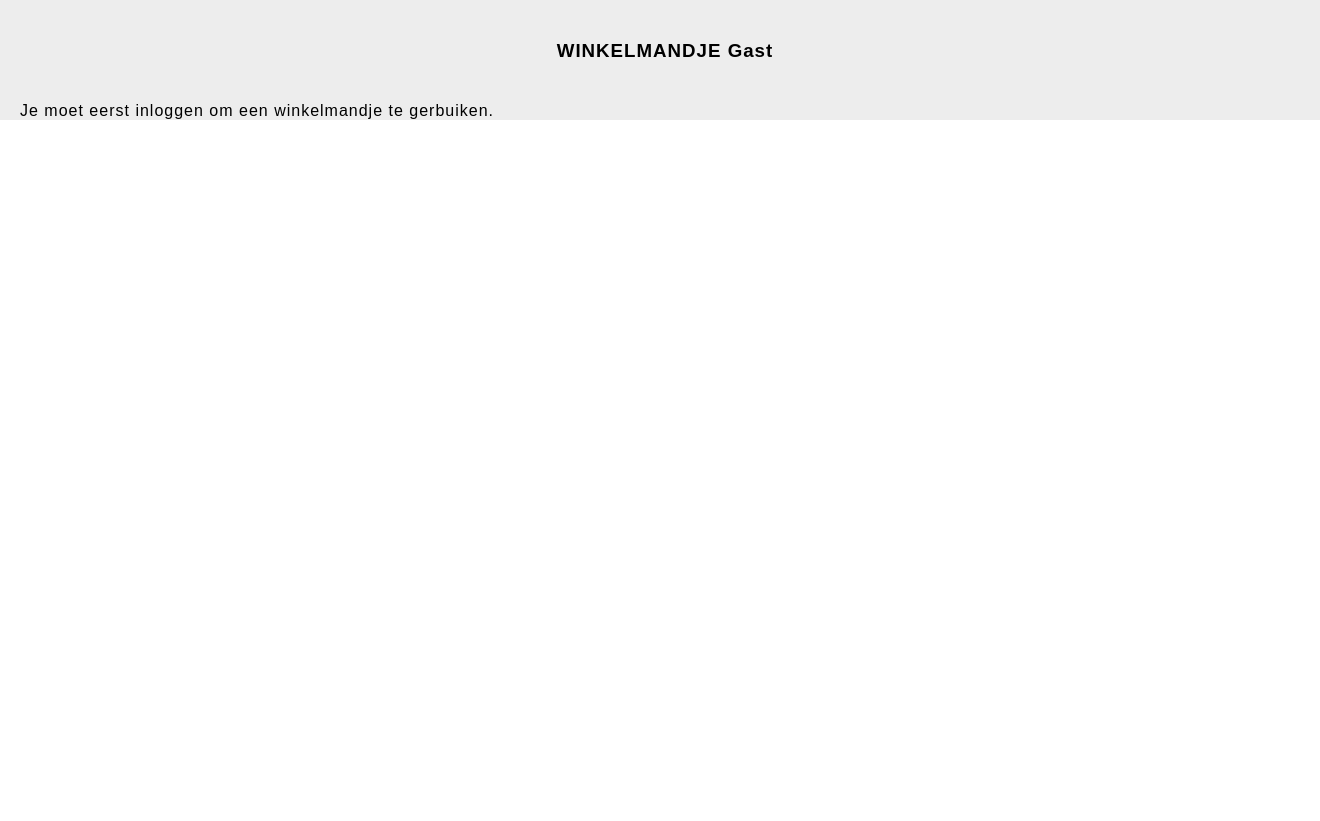
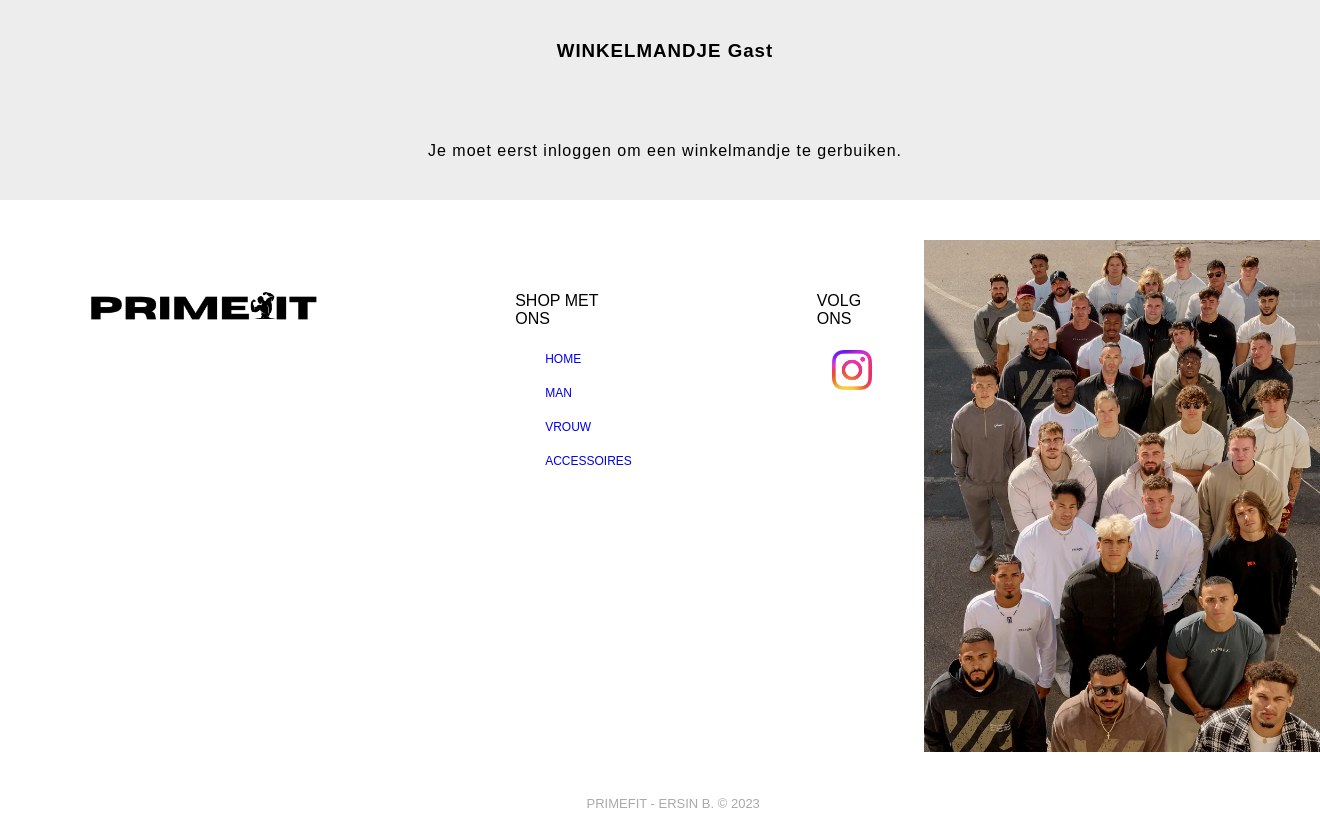
Before and after one commit to ErSINN999/Eindwerk-2024-ErsinB, a PHP site: page /winkelmandje.php in a window 1320 px wide. Shown: the part 103-924 px from the top of the page. Before the commit the page ends 223 px from the top, so only its background shows below. Run offline with PHP 8.4, Linux system fonts and the light colour scheme.

Commit message:
eindwerk

```diff
--- a/Accessoires.php
+++ b/Accessoires.php
@@ -4,7 +4,7 @@
 <head>
     <meta charset="UTF-8">
     <meta name="viewport" content="width=device-width, initial-scale=1.0">
-    <link rel="stylesheet" href="style.css">
+    <link rel="stylesheet" href="style.css?v=<?php echo time(); ?>">
     <link rel="shortcut icon" href="Fotos/PRIMEFIT.png" type="image/x-icon">
     <link rel="stylesheet" href="https://cdnjs.cloudflare.com/ajax/libs/font-awesome/4.7.0/css/font-awesome.min.css">
     <title>PrimeFit</title>
@@ -42,7 +42,7 @@
                             </div>
 
                                 <p class="brand-name"><?php print $row['Productnaam'];?></p>
-                                <p class="prijs">€<?php print $row['Prijs'];?></p>
+                                <p class="prijs">€<?php print $row['Prijs'];?>.00</p>
 
 
                                 <div class="kleur-box">
@@ -57,5 +57,6 @@
         </div>
     </div>
 </div>
+<?php include 'footer.php';?>
 </body>
 </html>
--- /dev/null
+++ b/Footer.php
@@ -0,0 +1,32 @@
+<footer>
+        <div id="footer-container">
+            <div id="footer-elementen">
+                <div id="positie-logo-footer">
+                    <img id="footer-logo" src="Fotos/PRIMEFIT(wit).png" alt="">
+                </div>
+
+                <div id="positie-paginas">
+
+                    <ul id="footer-ul">
+                        <p id="titel-footer">Shop met ons</p>
+                        <a href="index.php"><li>Home</li></a>
+                        <a href="Man.php"><li>Man</li></a>
+                        <a href="Vrouw.php"><li>Vrouw</li></a>
+                        <a href="Accessoires.php"><li>Accessoires</li></a>
+                    </ul>
+                </div>
+
+                <div id="sociaal">
+                    <p id="titel-footer">Volg ons</p>
+                    <a href="https://www.instagram.com/officiallyersin/"><img id="social-instagram" src="Fotos/instagram.png"></i></a> <!--INSTA ERSIN-->
+                </div>
+
+                <div id="footer-foto">
+                    <img class="footer-foto" src="fotos/team.png" alt="">
+                </div>
+            </div>
+            <p id="copywrite">PRIMEFIT - ERSIN B. © 2023</p>
+            <i class="bi bi-instagram"></i>
+
+        </div>
+    </footer>
--- a/Man.php
+++ b/Man.php
@@ -4,7 +4,7 @@
 <head>
     <meta charset="UTF-8">
     <meta name="viewport" content="width=device-width, initial-scale=1.0">
-    <link rel="stylesheet" href="style.css">
+    <link rel="stylesheet" href="style.css?v=<?php echo time(); ?>">
     <link rel="shortcut icon" href="Fotos/PRIMEFIT.png" type="image/x-icon">
     <link rel="stylesheet" href="https://cdnjs.cloudflare.com/ajax/libs/font-awesome/4.7.0/css/font-awesome.min.css">
     <title>PrimeFit</title>
@@ -55,5 +55,7 @@
         </div>
     </div>
 </div>
+
+<?php include 'footer.php';?>
 </body>
 </html>
--- a/Vrouw.php
+++ b/Vrouw.php
@@ -4,7 +4,7 @@
 <head>
     <meta charset="UTF-8">
     <meta name="viewport" content="width=device-width, initial-scale=1.0">
-    <link rel="stylesheet" href="style.css">
+    <link rel="stylesheet" href="style.css?v=<?php echo time(); ?>">
     <link rel="shortcut icon" href="Fotos/PRIMEFIT.png" type="image/x-icon">
     <link rel="stylesheet" href="https://cdnjs.cloudflare.com/ajax/libs/font-awesome/4.7.0/css/font-awesome.min.css">
     <title>PrimeFit</title>
@@ -55,5 +55,7 @@
         </div>
     </div>
 </div>
+
+<?php include 'footer.php';?>
 </body>
 </html>
--- a/add.php
+++ b/add.php
@@ -1,15 +1,15 @@
 <?php
     include 'connection.php';
 
-    $Productnaam = $_POST['Productnaam'];
+    $product = $_POST['Productnaam'];
     $kleur = $_POST['kleur'];
-    $kleur = $_POST['kleur2'];
+
     $prijs = $_POST['prijs'];
     $afbeelding = $_POST['afbeelding'];
     $afbeelding = $_POST['afbeelding2'];
 
 
-    $sql = "INSERT INTO primefit . tblproducten (`ProductID`, `Productnaam`, `prijs`, `kleur`, `afbeelding` , `afbeelding2`) VALUES (NULL, '$Productnaam', '$prijs', '$kleur', '$afbeelding' '$afbeelding2')";
+    $sql = "INSERT INTO primefit . tblproducten (`ProductID`, `Productnaam`, `prijs`, `kleur`, `afbeelding` , `afbeelding2`) VALUES (NULL, '$product', '$prijs', '$kleur', '$afbeelding', '$afbeelding2')";
 
 
     if ($conn->query($sql) === TRUE) {
--- a/style.css
+++ b/style.css
@@ -100,8 +100,12 @@
 {
     text-decoration: none;
     color: black;
+
 }
-
+ul li a
+{
+    text-decoration: none;
+}
 div#nav-links ul li
 {
     padding-left: 25px;
@@ -650,12 +654,14 @@
 
 }
 
+#footer-elementen
+{
+    display: flex;
+    width: 100%;
+    margin-top: 3%;
+}
 
-#positie-logo-footer
-{
-    padding-top: 9%;
-    padding-left: 41%;
-}
+
 
 #footer-logo
 {
@@ -664,8 +670,9 @@
 
 #footer-ul
 {
-    display: flex;
+
     list-style-type: none;
+
 
 }
 
@@ -673,41 +680,68 @@
 {
     padding-left: 30px;
     text-transform: uppercase;
+    margin-top: 20px;
 }
 
-#footer-ul ul li a
+#footer-ul a li
 {
     text-decoration: none;
+    font-size: 12px;
 }
+
+#positie-logo-footer
+{
+   padding: 4%;
+   width: 30%;
+}
+
 #positie-paginas
 {
-    padding-left: 36%;
-    padding-top: 3%;
+    display: inline-block;
+    padding: 4%;
+    width: 30%;
+    padding-left: 6%;
+}
+#sociaal
+{
+
+   text-transform: uppercase;
+   padding: 4%;
+   padding-left: 10%;
+   width: 30%;
 }
 
 #copywrite
 {
     padding-left: 2%;
-    padding-top: 5%;
-    margin-top:15px;
+
+    margin-top:20px;
     text-align:center;
     font-size:13px;
     color:#aaa;
-    margin-bottom:0;
+    padding-top: 20px;
+    padding-bottom: 10px;
 }
-#volg
+#titel-footer
 {
     padding-bottom: 3%;
+    text-transform: uppercase;
 }
-#sociaal
-{
-    padding-left: 48%;
-    padding-top: 3%;
-   text-transform: uppercase;
-}
+
 #social-instagram
 {
-    width: 25px;
+    width: 40px;
+    padding-top: 20px;
+    margin-left: 15px;
+}
+
+#footer-foto
+{
+    width: 40%;
+}
+.footer-foto
+{
+    width: 400px;
 }
 
 
--- a/winkelmandje.php
+++ b/winkelmandje.php
@@ -10,21 +10,17 @@
     <?php include "header.php"; ?>
     <div class="producten">
     <div id="container-winkelmandje">
+        <?php
+        if ($user != "Gast") {
+            if (isset($_GET["ProductID"])) {
+                $productID = $_GET['ProductID'];
+                $aantal = 1;
 
-
-        <?php
-        if ($user!="Gast") {
-
-            if (isset($_GET["ProductID"]))
-            {
-                $product = $_GET['ProductID'];
-                $aantal+=1;
-                print $klantID;
-
-                $sql = "INSERT INTO tblwinkelmandje (`ID`, `klantID`, `ProductID`, `aantal`) VALUES (NULL, '$klantID', '$product', '$aantal')";
+                $sql = "INSERT INTO tblwinkelmandje (`ID`, `klantID`, `ProductID`, `aantal`) VALUES (NULL, '$klantID', '$productID', '$aantal')";
                 if ($conn->query($sql) === TRUE) {
                     $melding = "Product is toegevoegd";
-                    header("location: winkelmandje.php?melding=$melding");
+                    header("Location: winkelmandje.php?melding=$melding");
+                    exit();
                 } else {
                     echo "Error: " . $sql . "<br>" . $conn->error;
                 }
@@ -36,64 +32,78 @@
 
         <div id="display-flex-winkel">
             <?php
-        if ($user!="Gast")
-         {
+            if ($user != "Gast") {
+                $sql = "SELECT * FROM tblwinkelmandje WHERE klantID='$klantID'";
+                $totaal = 0;  // Zorg ervoor dat $totaal wordt geïnitialiseerd
+                $result = $conn->query($sql);
 
+                while ($row = $result->fetch_assoc()) {
+                    $productID = $row['ProductID'];
 
-            $sql = "SELECT * FROM tblwinkelmandje WHERE klantID='$klantID'";
-            $totaal = 0;
-            $result = $conn->query($sql);
-            while ($row = $result->fetch_assoc())
-            {
-                $product = $row['ProductID'];
+                    // Ophalen van productdetails
+                    $sqlProduct = "SELECT * FROM tblproducten WHERE ProductID = '$productID'";
+                    $resultProduct = $conn->query($sqlProduct);
+                    $rowProduct = $resultProduct->fetch_assoc();
 
+                    if ($rowProduct) {
+                        $isMan = in_array($productID, range(1, 8));
+                        $isVrouw = in_array($productID, range(9, 12));
+                        $isAccessoires = ($productID == 13);
 
-
-                $sql2 = "SELECT * FROM tblproducten WHERE ProductID='$product'";
-                $result2 = $conn->query($sql2);
-                while ($row2 = $result2->fetch_assoc()) { ?>
+                        ?>
 
                         <div class="product-winkelmandje">
                             <p id="position-id"><?php echo "Product: " . $row['ProductID']; ?></p>
                             <div class="foto-container">
-                        <img id="kleed-winkel" alt="kleed" src="fotos/kleding/man/<?php echo $row2['afbeelding'];?>">
-                        <!-- <img id="kleed-winkel" alt="kleed" src="fotos/kleding/vrouw/<?php //echo $row2['afbeelding'];?>"> -->
+                                <?php
+                                if ($isMan) {
+                                    echo '<img id="kleed-winkel" alt="kleed" src="fotos/kleding/man/' . $rowProduct["afbeelding"] . '">';
+                                } elseif ($isVrouw) {
+                                    echo '<img id="kleed-winkel" alt="kleed" src="fotos/kleding/vrouw/' . $rowProduct["afbeelding"] . '">';
+                                } elseif ($isAccessoires) {
+                                    echo '<img id="kleed-winkel" alt="kleed" src="fotos/kleding/accessoires/' . $rowProduct["afbeelding"] . '">';
+                                } else {
+                                    echo "Ongeldige ProductID.";
+                                }
+                                ?>
                             </div>
-                    <p id="position-brandname" class="brand-name"><?php print $row2['Productnaam'];?></p>
-                    <p id="position-maat" class="maat"><?php print $row2['Maat'];?></p>
-                    <p id="position-kleur"></p><img  id="kleur"  alt="Kleur" src="Fotos/kleur/<?php echo $row2['Kleur']; ?>">
+                            <p id="position-brandname" class="brand-name"><?php echo $rowProduct['Productnaam']; ?></p>
+                            <p id="position-maat" class="maat"><?php echo $rowProduct['Maat']; ?></p>
+                            <p id="position-kleur">
+                                <img id="kleur" alt="Kleur" src="fotos/kleur/<?php echo $rowProduct['Kleur']; ?>">
+                            </p>
+                            <p id="position-prijs" class="prijs">€<?php echo $rowProduct['Prijs']; ?>,00</p>
 
-                    <p id="position-prijs" class="prijs">€<?php print $row2['Prijs'];?>,00</p>
-
-
-
-
-                <?php $totaal += $row2['Prijs']; ?>
+                            <?php $totaal += $rowProduct['Prijs'] * $row['aantal']; ?>
                             <p id="position-aantal"><b>Aantal: </b><?php echo $row['aantal']; ?></p>
-                <p id="position-verwijderen"><a href="delete.php?ProductID=<?php echo $row['ProductID']; ?>"><img id="verwijderen" src="fotos/verwijderen.png" alt=""></a></p>
-
+                            <p id="position-verwijderen">
+                                <a href="delete.php?ProductID=<?php echo $row['ProductID']; ?>">
+                                    <img id="verwijderen" src="fotos/verwijderen.png" alt="">
+                                </a>
+                            </p>
                         </div>
                         <hr>
-                <?php }
+                        <?php
                     }
-            $conn->close(); ?>
 
+            }
+            ?>
         </div>
+
         <div id="totaal-kopen">
             <h4 id="totaal">TOTAAL: €<?php echo $totaal; ?></h4>
 
             <?php if ($totaal > 0) { ?>
-                <a><button id="Koopnu">Koop nu</button></a>
-                </div>
-            <?php }
-            }
+                <button id="Koopnu" onclick="location.href='orderverwerken.php'">Koop nu</button>
+            <?php } }
             else{
-                print"<span id='boodschaap'> Je moet eerst inloggen om een winkelmandje te gerbuiken.</span>";
+                print"<p id='boodschaap'> Je moet eerst inloggen om een winkelmandje te gerbuiken.</p>";
             }
             ?>
-
         </div>
     </div>
+</div>
+<?php include 'footer.php';?>
 
 </body>
 </html>
```
Also changed, not shown: Product.php (+4 -4 lines), ProductACCESSOIRES.php (+3 -27 lines), ProductMAN.php (+1 -25 lines), ProductVROUW.php (+2 -35 lines), addPage.php (+6 -2 lines), delete.php (+19 -20 lines), index.php (+2 -26 lines), orderverwerken.php (added, +40 -0 lines), Fotos/instagram.png (added), Fotos/team.png (added). Lines whose indentation alone changed are shown as unchanged.
